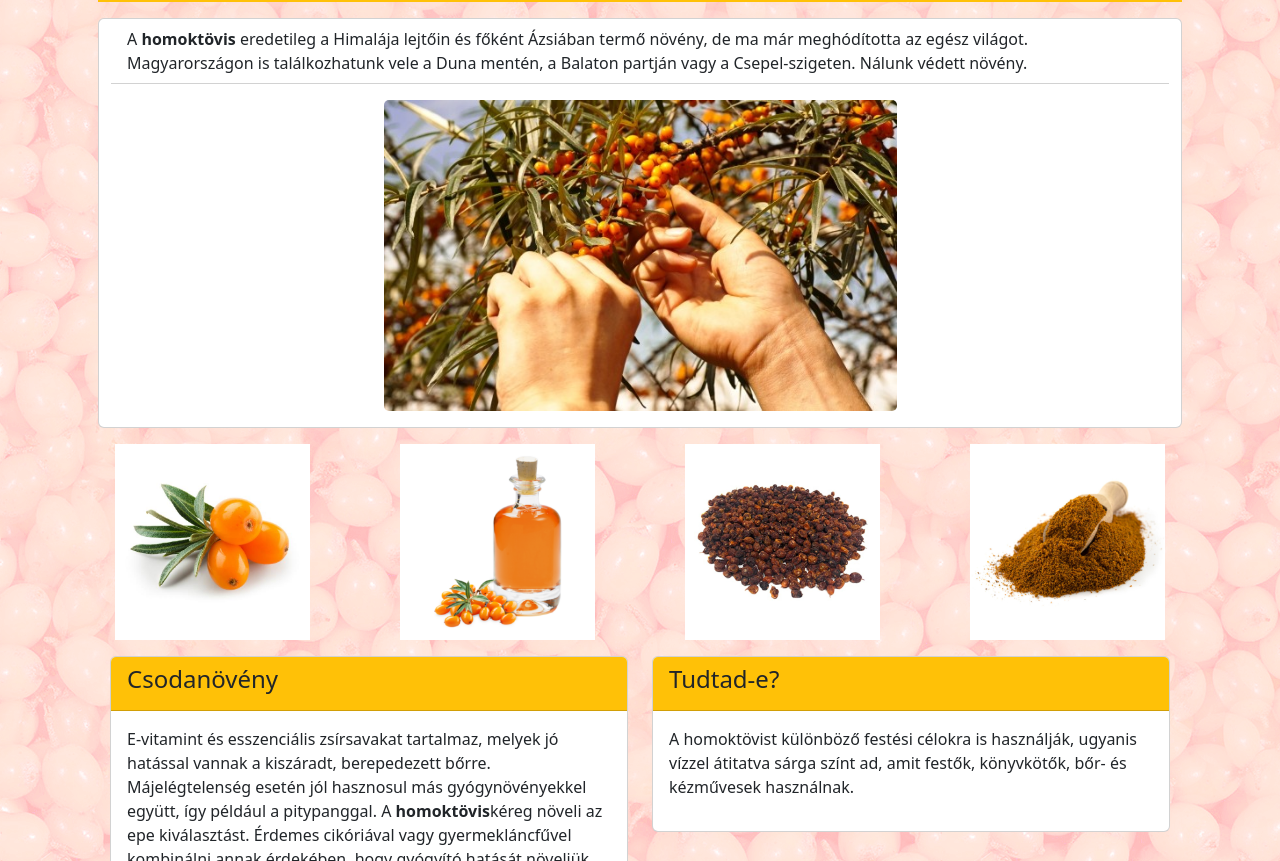
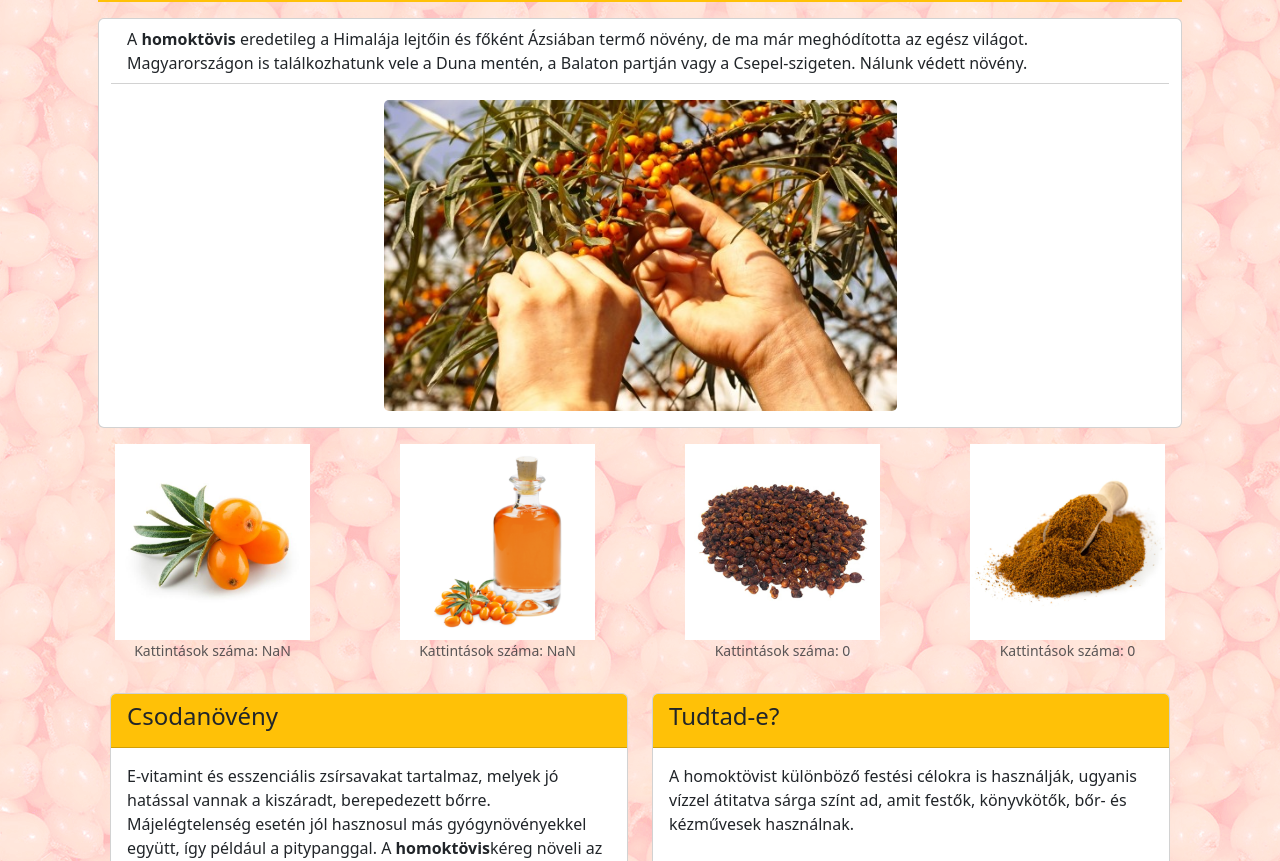
Before and after one commit to Toccskefir/TothKevin_Homoktovis, a website built with Vite: page index.html in a window 1280 px wide. Shown: the part 361-1222 px from the top of the page. Built offline with nearby package versions, Linux system fonts and the light colour scheme.

Commit message:
Javascript és Html kód változtatások

```diff
--- a/index.html
+++ b/index.html
@@ -42,16 +42,28 @@
 
       <div class="row">
         <div class="col-md-3">
-          <img class="w-75 mx-auto d-block" src="images/homoktovis_bogyos.jpg" alt="Homoktövis bogyó">
+          <figure class="figure">
+            <img id="img1" class="w-75 mx-auto d-block" src="images/homoktovis_bogyos.jpg" alt="Homoktövis bogyó">
+            <figcaption class="figure-caption text-center" id="figcap1">Kattintások száma: 0</figcaption>
+          </figure>
         </div>
         <div class="col-md-3">
-          <img class="w-75 mx-auto d-block" src="images/homoktovis_parlat.png" alt="Homoktövis párlat">
+          <figure class="figure">
+            <img id="img2" class="w-75 mx-auto d-block" src="images/homoktovis_parlat.png" alt="Homoktövis párlat">
+            <figcaption class="figure-caption text-center" id="figcap2">Kattintások száma: 0</figcaption>
+          </figure>
         </div>
         <div class="col-md-3">
-          <img class="w-75 mx-auto d-block" src="images/homoktovis_szaritottbogyo.jpg" alt="Homoktövis szárítottbogyó">
+          <figure class="figure">
+            <img id="img3" class="w-75 mx-auto d-block" src="images/homoktovis_szaritottbogyo.jpg" alt="Homoktövis szárítottbogyó">
+            <figcaption class="figure-caption text-center" id="figcap4">Kattintások száma: 0</figcaption>
+          </figure>
         </div>
         <div class="col-md-3">
-          <img class="w-75 mx-auto d-block" src="images/homoktovis_szaritottorlemeny.jpg" alt="Homoktövis örlemény">
+          <figure class="figure">
+            <img id="img4" class="w-75 mx-auto d-block" src="images/homoktovis_szaritottorlemeny.jpg" alt="Homoktövis örlemény">
+            <figcaption class="figure-caption text-center" id="figcap5">Kattintások száma: 0</figcaption>
+          </figure>
         </div>
       </div>
 
--- a/main.js
+++ b/main.js
@@ -1,2 +1,41 @@
 import 'bootstrap/dist/css/bootstrap.css';
 import 'bootstrap/dist/js/bootstrap.bundle';
+
+document.addEventListener("DOMContentLoaded", init);
+
+let clicked1;
+let clicked2;
+let clicked3;
+let clicked4;
+
+function init(){
+    document.getElementById("img1").addEventListener("click", imgclicked(1));
+    document.getElementById("img2").addEventListener("click", imgclicked(2));
+    document.getElementById("img3").addEventListener("click", imgclicked(3));
+    document.getElementById("img4").addEventListener("click", imgclicked(4));
+    clicked1 = 0;
+    clicked2 = 0;
+    clicked3 = 0;
+    clicked4 = 0;
+}
+
+function imgclicked(id) {
+    switch(id){
+        case 1:
+            clicked1++;
+            document.getElementById("figcap1").textContent = `Kattintások száma: ${clicked1}`;
+            break;
+        case 2:
+            clicked2++;
+            document.getElementById("figcap2").textContent = `Kattintások száma: ${clicked2}`;
+            break;
+        case 3:
+            clicked3++;
+            document.getElementById("figcap3").textContent = `Kattintások száma: ${clicked3}`;
+            break;
+        case 4:
+            clicked4++;
+            document.getElementById("figcap4").textContent = `Kattintások száma: ${clicked4}`;
+            break;
+    }
+}
```
